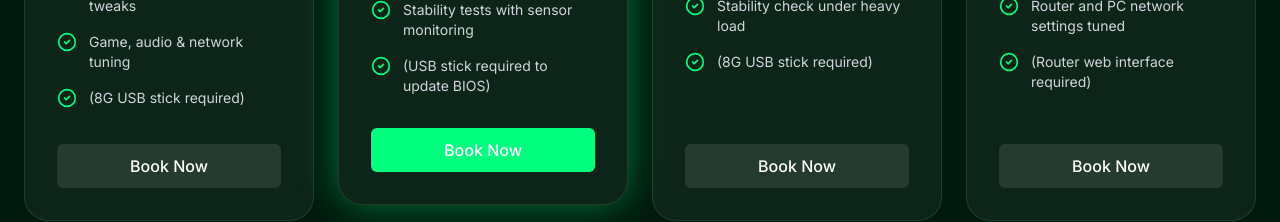
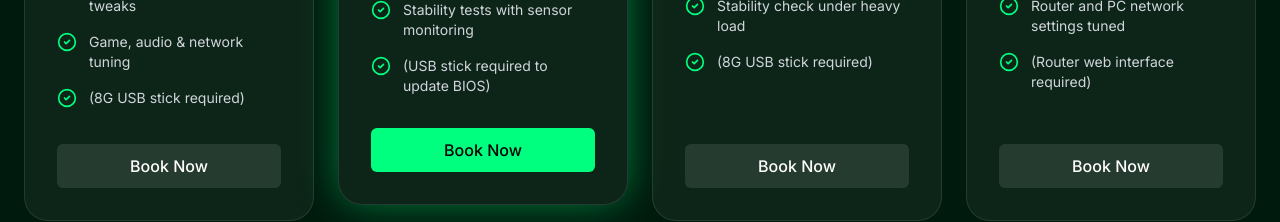
Before and after one commit to jpauceyy/GrandFPS, a React (Vite) app: page / in a window 1280 px wide. Shown: the part 3160-3382 px from the top of the page. Built offline with nearby package versions, Linux system fonts and the light colour scheme.

Commit message:
opti cta colour btn

```diff
--- a/src/pages/Home.tsx
+++ b/src/pages/Home.tsx
@@ -315,7 +315,7 @@ export function Home() {
                   target="_blank"
                   rel="noopener noreferrer"
                   className={`inline-flex items-center justify-center rounded-md font-medium transition-all h-11 px-6 w-full ${tier.popular
-                    ? 'bg-brand-accent text-white hover:bg-brand-light hover:box-glow'
+                    ? 'bg-brand-accent text-black hover:bg-brand-light hover:box-glow'
                     : 'bg-white/10 text-white hover:bg-white/20'
                     }`}
                 >
```
